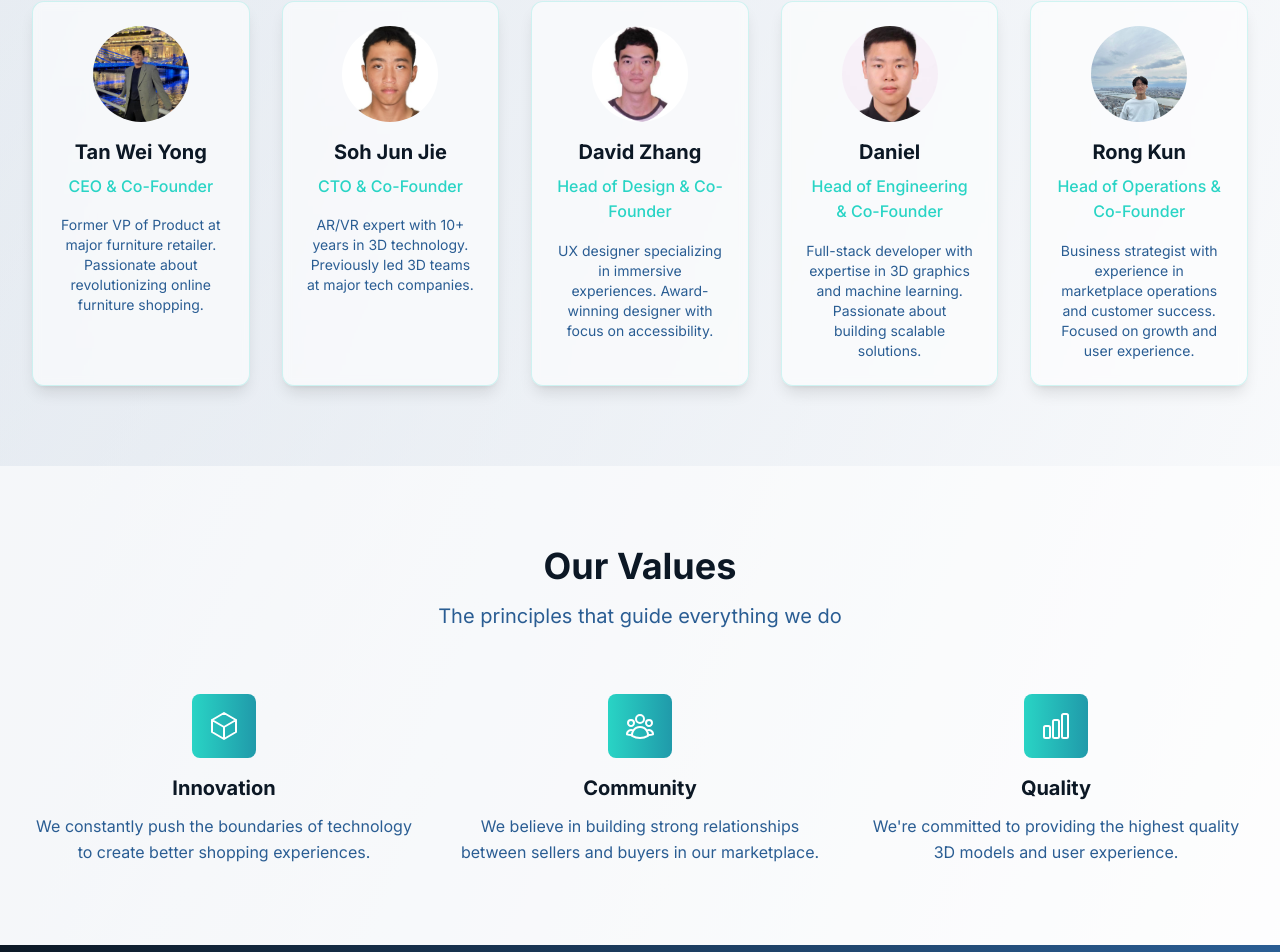
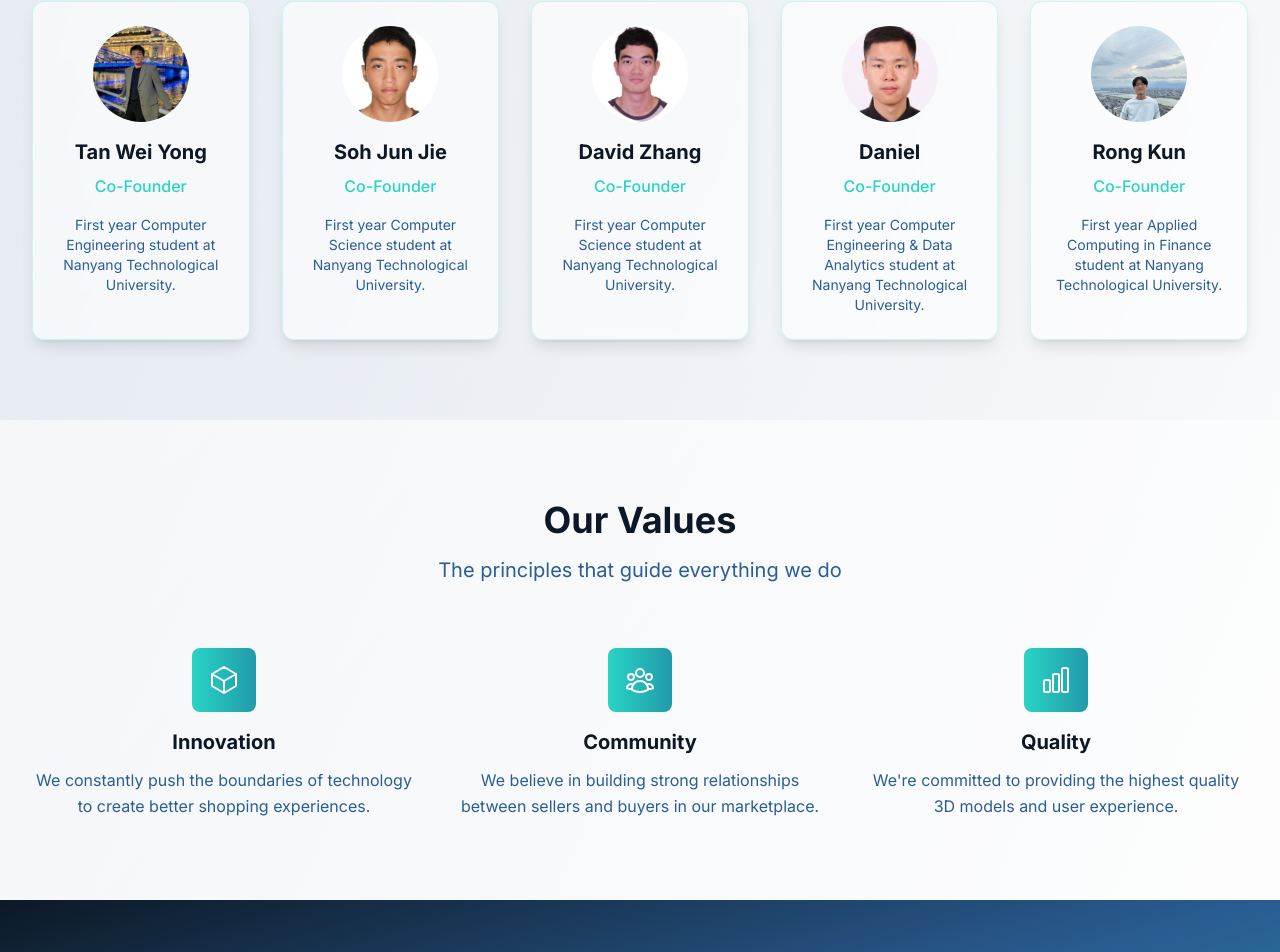
Before and after one commit to DanielWang0099/SUMMERBUILD2025-3D-AR-furniture-marketplace, a React (Vite) app in the folder PlaceIt/frontend/: page /about in a window 1280 px wide. Shown: the part 1752-2704 px from the top of the page. Built offline with nearby package versions, Linux system fonts and the light colour scheme; no server answers.

Commit message:
Changed the title and description for everyone

```diff
--- a/PlaceIt/frontend/src/pages/About.jsx
+++ b/PlaceIt/frontend/src/pages/About.jsx
@@ -24,32 +24,32 @@ const About = () => {
   const team = [
     {
       name: "Tan Wei Yong",
-      role: "CEO & Co-Founder",
-      bio: "Former VP of Product at major furniture retailer. Passionate about revolutionizing online furniture shopping.",
+      role: "Co-Founder",
+      bio: "First year Computer Engineering student at Nanyang Technological University.",
       image: "/tan-wei-yong.jpg"
     },
     {
       name: "Soh Jun Jie ",
-      role: "CTO & Co-Founder",
-      bio: "AR/VR expert with 10+ years in 3D technology. Previously led 3D teams at major tech companies.",
+      role: "Co-Founder",
+      bio: "First year Computer Science student at Nanyang Technological University.",
       image: "/soh-jun-jie.jpg"
     },
     {
       name: "David Zhang",
-      role: "Head of Design & Co-Founder",
-      bio: "UX designer specializing in immersive experiences. Award-winning designer with focus on accessibility.",
+      role: "Co-Founder",
+      bio: "First year Computer Science student at Nanyang Technological University.",
       image: "/david-zhang.jpg"
     },
     {
       name: "Daniel",
-      role: "Head of Engineering & Co-Founder",
-      bio: "Full-stack developer with expertise in 3D graphics and machine learning. Passionate about building scalable solutions.",
+      role: "Co-Founder",
+      bio: "First year Computer Engineering & Data Analytics student at Nanyang Technological University.",
       image: "/daniel.jpg"
     },
     {
       name: "Rong Kun",
-      role: "Head of Operations & Co-Founder",
-      bio: "Business strategist with experience in marketplace operations and customer success. Focused on growth and user experience.",
+      role: "Co-Founder",
+      bio: "First year Applied Computing in Finance student at Nanyang Technological University.",
       image: "/rong-kun.jpg"
     }
   ];
```
